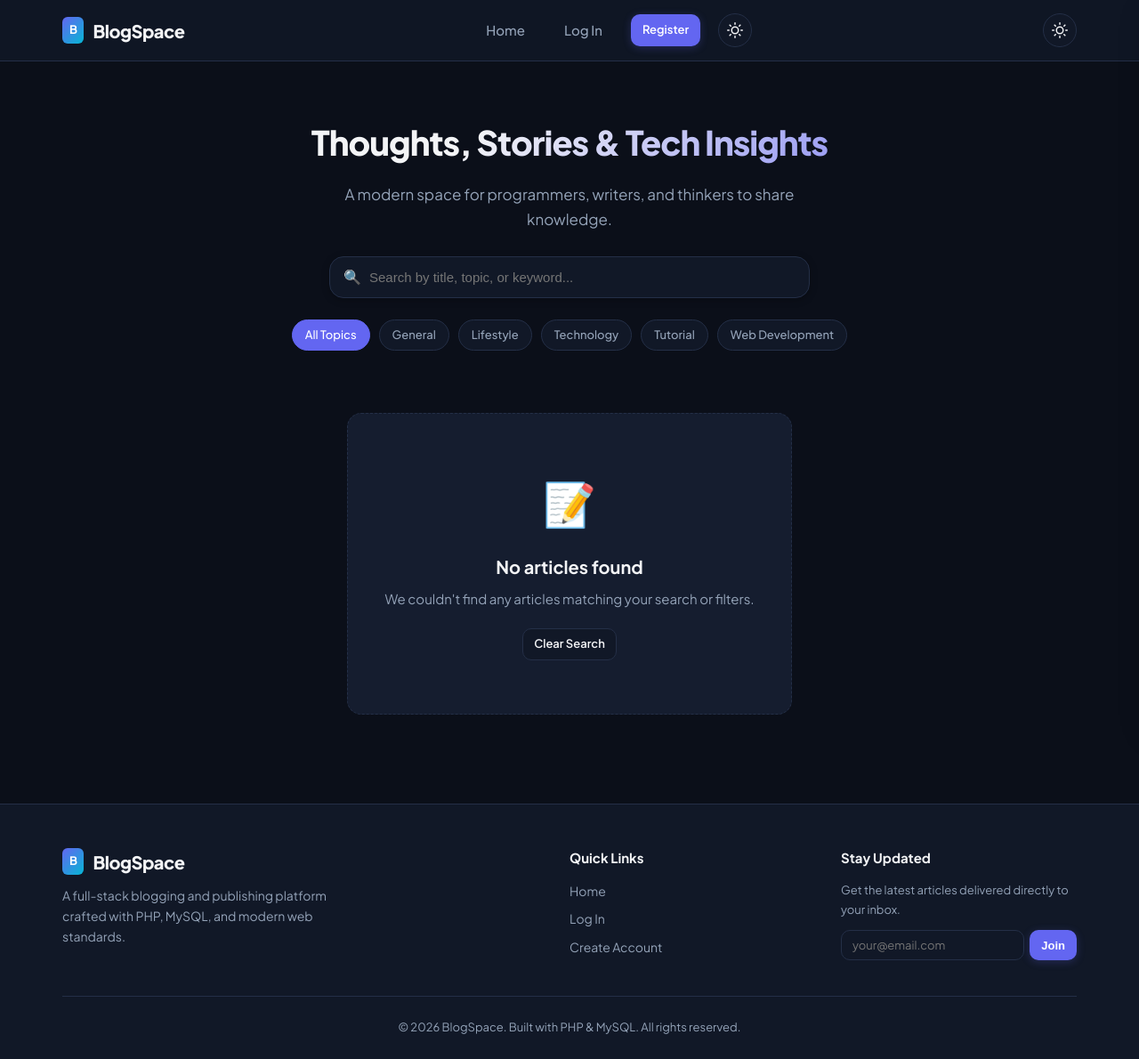
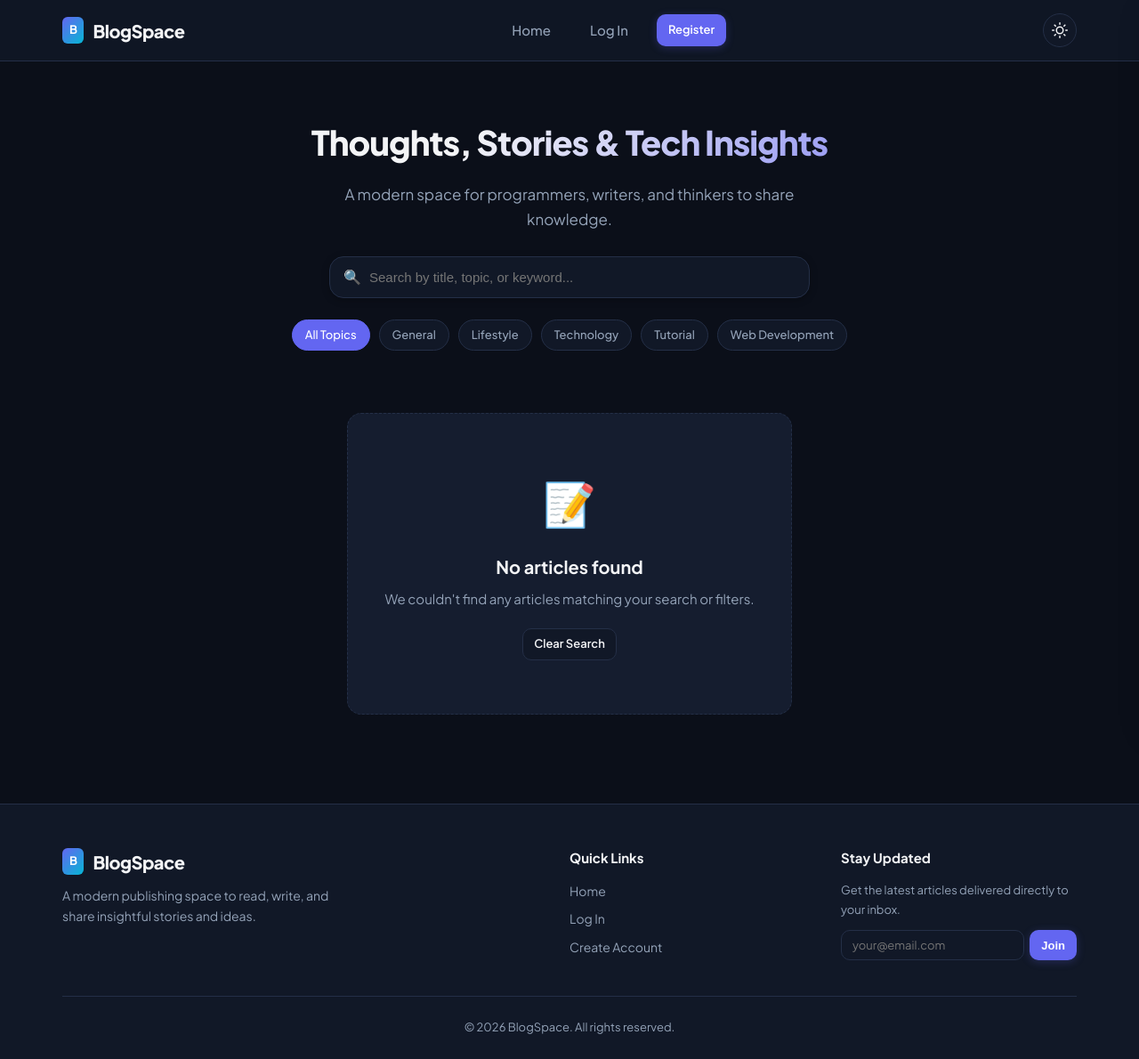
Before and after one commit to Pamithra/blog_space, a PHP site: page /index.php in a window 1280 px wide. Shown: the whole page at 89% size. Run offline with PHP 8.4, Linux system fonts and the light colour scheme; data comes from the database, SQL or seed files in the repository; data that the repository does not hold is empty.

Commit message:
Remove duplicate theme toggle button and clean up footer tech stack text

```diff
--- a/inc/footer.php
+++ b/inc/footer.php
@@ -14,7 +14,7 @@
           <span class="brand-badge">B</span>
           <span><?php echo htmlspecialchars(SITE_NAME); ?></span>
         </div>
-        <p>A full-stack blogging and publishing platform crafted with PHP, MySQL, and modern web standards.</p>
+        <p>A modern publishing space to read, write, and share insightful stories and ideas.</p>
       </div>
 
       <!-- Quick Navigation -->
@@ -46,7 +46,7 @@
 
     <!-- Bottom Copyright -->
     <div class="footer-bottom">
-      <p>&copy; <?php echo date('Y'); ?> <?php echo htmlspecialchars(SITE_NAME); ?>. Built with PHP &amp; MySQL. All rights reserved.</p>
+      <p>&copy; <?php echo date('Y'); ?> <?php echo htmlspecialchars(SITE_NAME); ?>. All rights reserved.</p>
     </div>
   </div>
 </footer>
--- a/inc/header.php
+++ b/inc/header.php
@@ -68,16 +68,11 @@ $flash = get_flash();
         <a href="<?php echo BASE_URL; ?>auth/login.php" class="nav-link">Log In</a>
         <a href="<?php echo BASE_URL; ?>auth/register.php" class="btn btn-primary btn-sm">Register</a>
       <?php endif; ?>
-
-      <!-- Theme Switcher -->
-      <button class="btn-theme-toggle" type="button" aria-label="Toggle theme">
-        <svg xmlns="http://www.w3.org/2000/svg" width="18" height="18" viewBox="0 0 24 24" fill="none" stroke="currentColor" stroke-width="2" stroke-linecap="round" stroke-linejoin="round"><circle cx="12" cy="12" r="5"></circle><line x1="12" y1="1" x2="12" y2="3"></line><line x1="12" y1="21" x2="12" y2="23"></line><line x1="4.22" y1="4.22" x2="5.64" y2="5.64"></line><line x1="18.36" y1="18.36" x2="19.78" y2="19.78"></line><line x1="1" y1="12" x2="3" y2="12"></line><line x1="21" y1="12" x2="23" y2="12"></line><line x1="4.22" y1="19.78" x2="5.64" y2="18.36"></line><line x1="18.36" y1="5.64" x2="19.78" y2="4.22"></line></svg>
-      </button>
     </nav>
 
-    <!-- Mobile Menu Button -->
+    <!-- Header Actions (Theme Toggle & Mobile Menu) -->
     <div style="display:flex;align-items:center;gap:10px;">
-      <button class="btn-theme-toggle" type="button" aria-label="Toggle theme" style="display:inline-flex;">
+      <button class="btn-theme-toggle" type="button" aria-label="Toggle theme">
         <svg xmlns="http://www.w3.org/2000/svg" width="18" height="18" viewBox="0 0 24 24" fill="none" stroke="currentColor" stroke-width="2" stroke-linecap="round" stroke-linejoin="round"><circle cx="12" cy="12" r="5"></circle><line x1="12" y1="1" x2="12" y2="3"></line><line x1="12" y1="21" x2="12" y2="23"></line><line x1="4.22" y1="4.22" x2="5.64" y2="5.64"></line><line x1="18.36" y1="18.36" x2="19.78" y2="19.78"></line><line x1="1" y1="12" x2="3" y2="12"></line><line x1="21" y1="12" x2="23" y2="12"></line><line x1="4.22" y1="19.78" x2="5.64" y2="18.36"></line><line x1="18.36" y1="5.64" x2="19.78" y2="4.22"></line></svg>
       </button>
       <button class="mobile-menu-btn" type="button" aria-label="Open menu">
```
